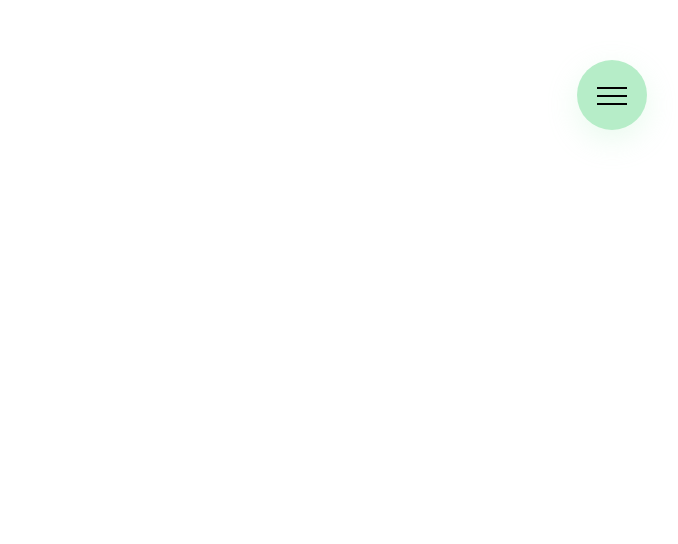
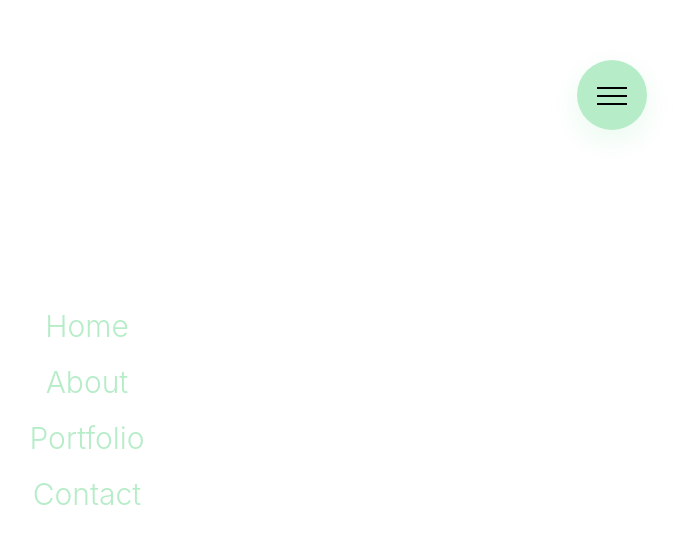
Before and after one commit to AcquahLopid/Reactive-Portfolio, a React (Create React App) app in the folder my-react-app/: page / in a window 1280 px wide. Shown: the top 544 px of the page, without its empty margins (573-1251 px from the left). Built offline with nearby package versions, Linux system fonts and the light colour scheme.

Commit message:
add routes to nav bar

```diff
--- a/my-react-app/package.json
+++ b/my-react-app/package.json
@@ -8,6 +8,7 @@
     "@testing-library/user-event": "^13.5.0",
     "react": "^18.2.0",
     "react-dom": "^18.2.0",
+    "react-router-dom": "^6.14.2",
     "react-scripts": "5.0.1",
     "styled-components": "^6.0.5",
     "web-vitals": "^2.1.4"
--- a/my-react-app/src/App.js
+++ b/my-react-app/src/App.js
@@ -1,11 +1,15 @@
-// import logo from './logo.svg';
+
 import './App.css';
 import HamburgerNav from './components/HamburgerNavBar';
+import { BrowserRouter as Router,Switch,Route } from 'react-router-dom';
 
 function App() {
   return (
     <>
+      <Router>
+
       <HamburgerNav/>
+      </Router>
     </>
   );
 }
--- a/my-react-app/src/components/HamburgerNavBar.js
+++ b/my-react-app/src/components/HamburgerNavBar.js
@@ -1,4 +1,5 @@
 import React, { useState } from 'react';
+import { NavLink } from "react-router-dom";
 import styled from "styled-components";
 
 const COLORS={
@@ -70,6 +71,34 @@ const Icon = styled.span`
 }
 
 `;
+
+const Navigation = styled.nav`
+    height: 100vh
+    position: fixed
+    top: 0;
+    right: 0;
+    z-index: 600;
+    width: 100%;
+`;
+
+const List = styled.ul`
+    position: absolute;
+    list-style: none;
+    top: 50%;
+    left: 50%;
+    transform: translate(-50%, -50%);
+    text-align: center;
+    width: 100%;
+`;
+
+const ListLink = styled(NavLink)`
+    display: inline-block;
+    font-size: 3rem;
+    font-weight: 300;
+    text-decoration: none;
+    color: ${COLORS.primaryLight};
+    padding: 1rem 2rem;
+`;
 function HamburgerNav() {
     const [click, setClick] = useState(false);
     const handleClick = () => {
@@ -85,6 +114,31 @@ function HamburgerNav() {
                 </Icon>
             </NavLabel>
             <NavBackground clicked={click}></NavBackground>
+
+            <Navigation onClick={handleClick}>
+                <List>
+                    <li>
+                        <ListLink onClick={handleClick} to = "/">
+                            Home
+                        </ListLink>
+                    </li>
+                    <li>
+                        <ListLink onClick={handleClick} to = "/about">
+                            About
+                        </ListLink>
+                    </li>
+                    <li>
+                        <ListLink onClick={handleClick} to = "/portfolio">
+                            Portfolio
+                        </ListLink>
+                    </li>
+                    <li>
+                        <ListLink onClick={handleClick} to = "/contact">
+                            Contact
+                        </ListLink>
+                    </li>
+                </List>
+            </Navigation>
         </>
     );
 }
```
Also changed, not shown: 1 other file (tests, documents, lock files or other folders).
